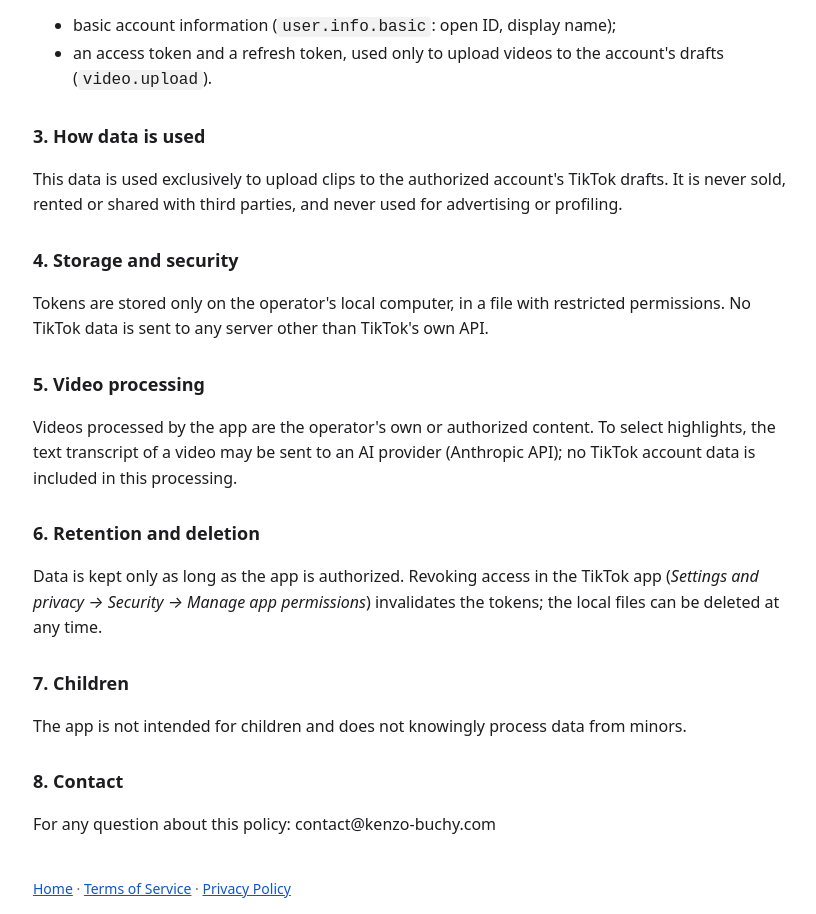
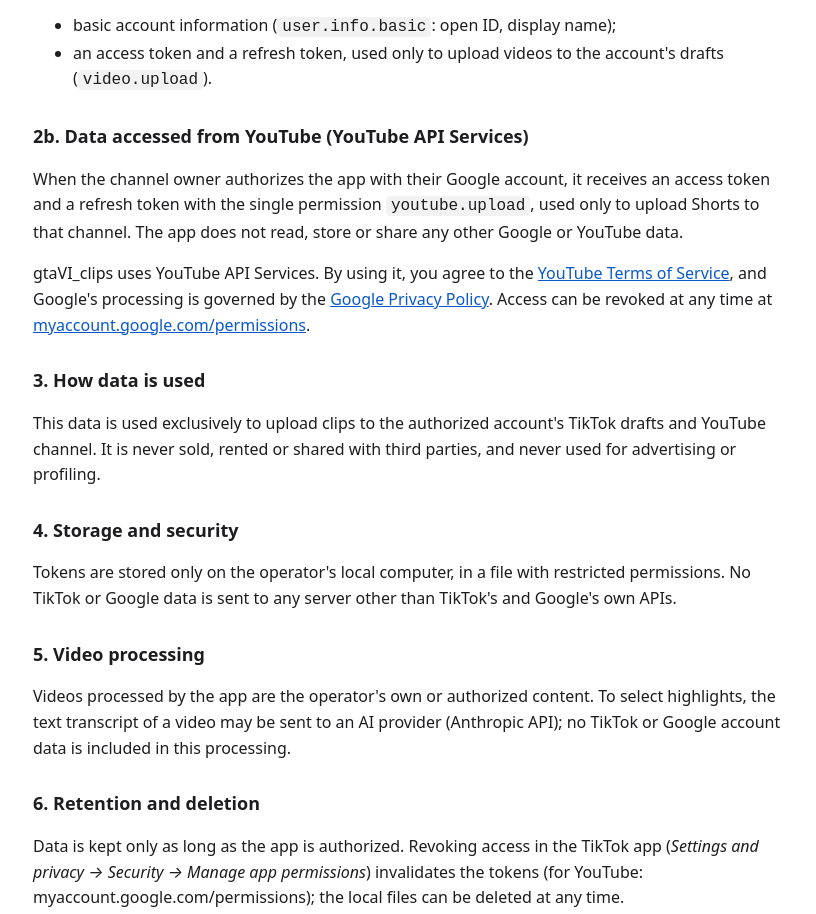
Before and after one commit to KenzoBuchy/gtaviclips, a plain HTML site: page privacy.html in a window 1280 px wide. Shown: the part 350-1264 px from the top of the page, without its empty margins (227-1043 px from the left). Drawn offline with Linux system fonts and the light colour scheme.

Commit message:
Mention YouTube API Services in privacy policy and terms
Co-Authored-By: Claude Opus 5.5 <noreply@anthropic.com>

```diff
--- a/privacy.html
+++ b/privacy.html
@@ -12,14 +12,17 @@ footer{margin-top:40px;font-size:14px;color:#666}</style></head>
 <p>When the account owner authorizes the app, it receives from TikTok:</p>
 <ul><li>basic account information (<code>user.info.basic</code>: open ID, display name);</li>
 <li>an access token and a refresh token, used only to upload videos to the account's drafts (<code>video.upload</code>).</li></ul>
+<h2>2b. Data accessed from YouTube (YouTube API Services)</h2>
+<p>When the channel owner authorizes the app with their Google account, it receives an access token and a refresh token with the single permission <code>youtube.upload</code>, used only to upload Shorts to that channel. The app does not read, store or share any other Google or YouTube data.</p>
+<p>gtaVI_clips uses YouTube API Services. By using it, you agree to the <a href="https://www.youtube.com/t/terms">YouTube Terms of Service</a>, and Google's processing is governed by the <a href="https://policies.google.com/privacy">Google Privacy Policy</a>. Access can be revoked at any time at <a href="https://myaccount.google.com/permissions">myaccount.google.com/permissions</a>.</p>
 <h2>3. How data is used</h2>
-<p>This data is used exclusively to upload clips to the authorized account's TikTok drafts. It is never sold, rented or shared with third parties, and never used for advertising or profiling.</p>
+<p>This data is used exclusively to upload clips to the authorized account's TikTok drafts and YouTube channel. It is never sold, rented or shared with third parties, and never used for advertising or profiling.</p>
 <h2>4. Storage and security</h2>
-<p>Tokens are stored only on the operator's local computer, in a file with restricted permissions. No TikTok data is sent to any server other than TikTok's own API.</p>
+<p>Tokens are stored only on the operator's local computer, in a file with restricted permissions. No TikTok or Google data is sent to any server other than TikTok's and Google's own APIs.</p>
 <h2>5. Video processing</h2>
-<p>Videos processed by the app are the operator's own or authorized content. To select highlights, the text transcript of a video may be sent to an AI provider (Anthropic API); no TikTok account data is included in this processing.</p>
+<p>Videos processed by the app are the operator's own or authorized content. To select highlights, the text transcript of a video may be sent to an AI provider (Anthropic API); no TikTok or Google account data is included in this processing.</p>
 <h2>6. Retention and deletion</h2>
-<p>Data is kept only as long as the app is authorized. Revoking access in the TikTok app (<i>Settings and privacy → Security → Manage app permissions</i>) invalidates the tokens; the local files can be deleted at any time.</p>
+<p>Data is kept only as long as the app is authorized. Revoking access in the TikTok app (<i>Settings and privacy → Security → Manage app permissions</i>) invalidates the tokens (for YouTube: myaccount.google.com/permissions); the local files can be deleted at any time.</p>
 <h2>7. Children</h2>
 <p>The app is not intended for children and does not knowingly process data from minors.</p>
 <h2>8. Contact</h2>
```
Also changed, not shown: terms.html (+3 -2 lines).
